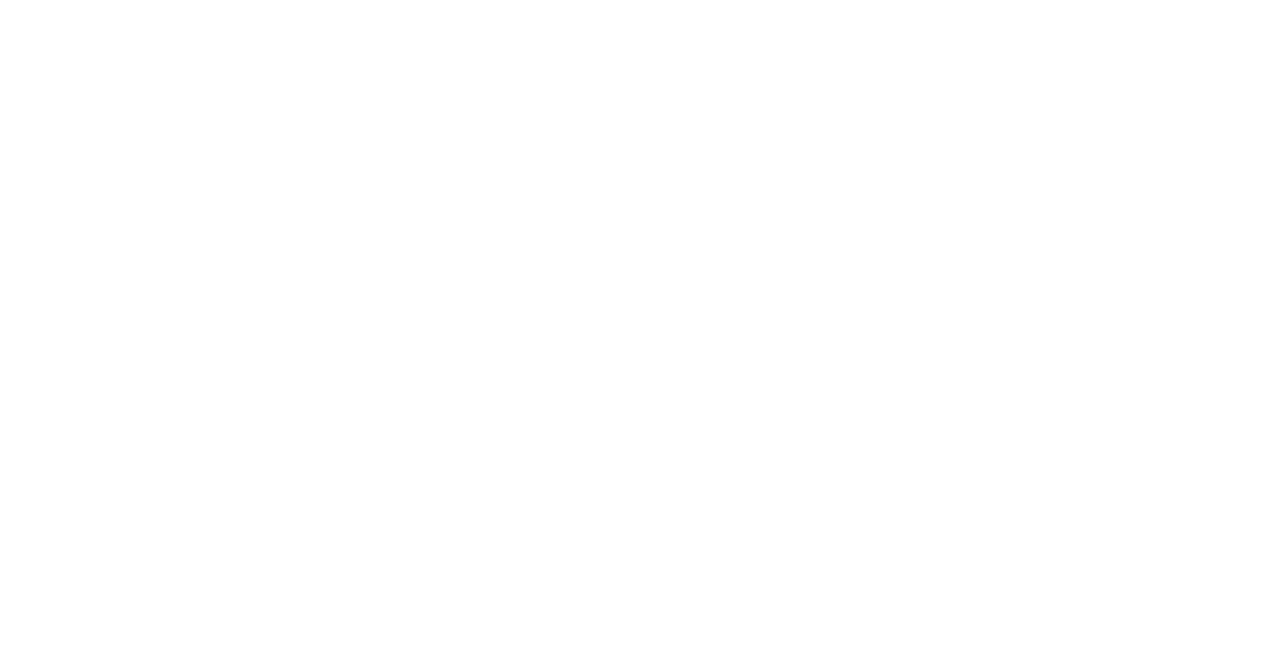
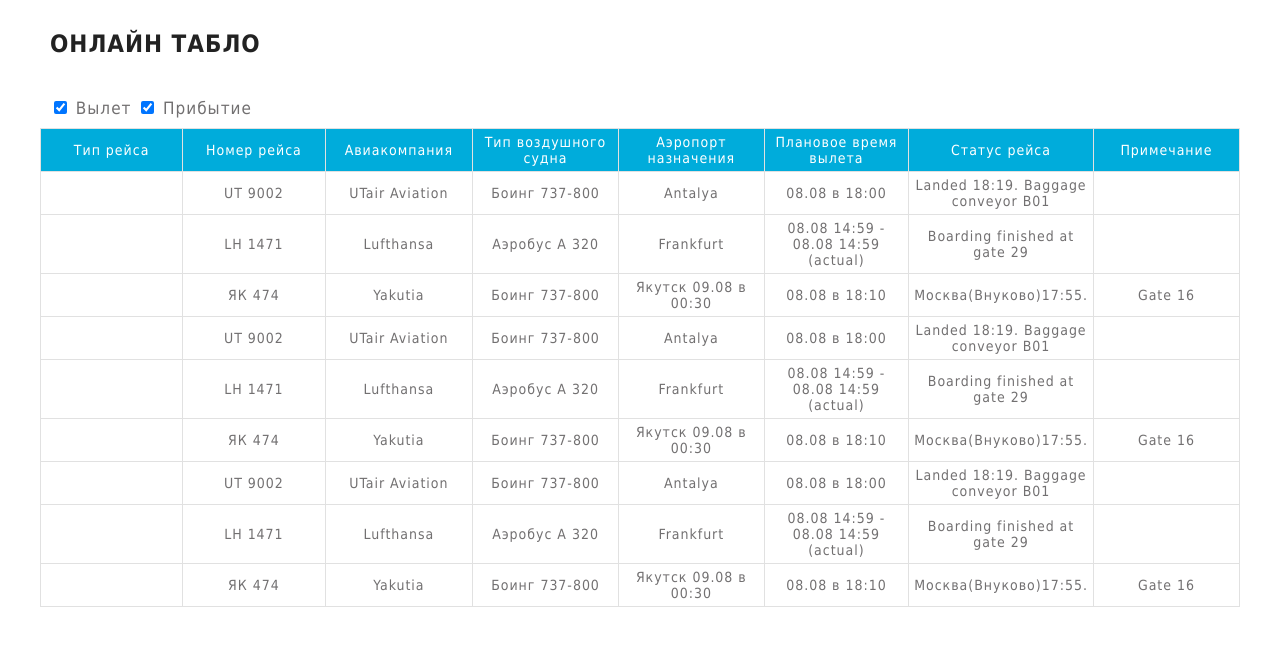
Before and after one commit to nadinTs/flight_info, a plain HTML site: page index.html in a window 1280 px wide. Drawn offline with Linux system fonts and the light colour scheme.

Commit message:
img, сверстана таблица

```diff
--- a/index.html
+++ b/index.html
@@ -3,8 +3,127 @@
 <head lang="en">
     <meta charset="UTF-8">
     <title></title>
+    <link href="style.css" rel="stylesheet">
 </head>
 <body>
+<div class="wrap">
+    <div class="title">Онлайн табло</div>
+
+    <form class="info_form">
+        <input type="checkbox" id="departure" checked>
+        <label for="departure">Вылет</label>
+        <input type="checkbox" id="arrival" checked>
+        <label for="arrival">Прибытие</label>
+    </form>
+    <div class="info">
+        <table class="info_table">
+            <thead class="table_head">
+            <tr>
+                <td class="table_item">Тип рейса</td>
+                <td class="table_item">Номер рейса</td>
+                <td class="table_item">Авиакомпания</td>
+                <td class="table_item">Тип воздушного судна</td>
+                <td class="table_item">Аэропорт назначения</td>
+                <td class="table_item">Плановое время вылета</td>
+                <td class="table_item">Статус рейса</td>
+                <td class="table_item">Примечание</td>
+            </tr>
+            </thead>
+            <tbody>
+            <tr class="table_item_row">
+                <td class="table_item"></td>
+                <td class="table_item">UT 9002</td>
+                <td class="table_item">UTair Aviation</td>
+                <td class="table_item">Боинг 737-800</td>
+                <td class="table_item">Antalya</td>
+                <td class="table_item"> 08.08 в 18:00</td>
+                <td class="table_item">Landed 18:19. Baggage conveyor В01</td>
+                <td class="table_item"></td>
+            </tr>
+            <tr class="table_item_row">
+                <td class="table_item"></td>
+                <td class="table_item">LH 1471</td>
+                <td class="table_item">Lufthansa</td>
+                <td class="table_item">Аэробус А 320</td>
+                <td class="table_item">Frankfurt</td>
+                <td class="table_item">08.08 14:59 - 08.08 14:59 (actual)</td>
+                <td class="table_item">Boarding finished at gate 29</td>
+                <td class="table_item"></td>
+            </tr>
+            <tr class="table_item_row">
+                <td class="table_item"></td>
+                <td class="table_item">ЯК 474</td>
+                <td class="table_item">Yakutia</td>
+                <td class="table_item">Боинг 737-800</td>
+                <td class="table_item">Якутск 09.08 в 00:30</td>
+                <td class="table_item">08.08 в 18:10</td>
+                <td class="table_item">Москва(Внуково)17:55.</td>
+                <td class="table_item">Gate 16</td>
+            </tr>
+            <tr class="table_item_row">
+                <td class="table_item"></td>
+                <td class="table_item">UT 9002</td>
+                <td class="table_item">UTair Aviation</td>
+                <td class="table_item">Боинг 737-800</td>
+                <td class="table_item">Antalya</td>
+                <td class="table_item"> 08.08 в 18:00</td>
+                <td class="table_item">Landed 18:19. Baggage conveyor В01</td>
+                <td class="table_item"></td>
+            </tr>
+            <tr class="table_item_row">
+                <td class="table_item"></td>
+                <td class="table_item">LH 1471</td>
+                <td class="table_item">Lufthansa</td>
+                <td class="table_item">Аэробус А 320</td>
+                <td class="table_item">Frankfurt</td>
+                <td class="table_item">08.08 14:59 - 08.08 14:59 (actual)</td>
+                <td class="table_item">Boarding finished at gate 29</td>
+                <td class="table_item"></td>
+            </tr>
+            <tr class="table_item_row">
+                <td class="table_item"></td>
+                <td class="table_item">ЯК 474</td>
+                <td class="table_item">Yakutia</td>
+                <td class="table_item">Боинг 737-800</td>
+                <td class="table_item">Якутск 09.08 в 00:30</td>
+                <td class="table_item">08.08 в 18:10</td>
+                <td class="table_item">Москва(Внуково)17:55.</td>
+                <td class="table_item">Gate 16</td>
+            </tr>
+            <tr class="table_item_row">
+                <td class="table_item"></td>
+                <td class="table_item">UT 9002</td>
+                <td class="table_item">UTair Aviation</td>
+                <td class="table_item">Боинг 737-800</td>
+                <td class="table_item">Antalya</td>
+                <td class="table_item"> 08.08 в 18:00</td>
+                <td class="table_item">Landed 18:19. Baggage conveyor В01</td>
+                <td class="table_item"></td>
+            </tr>
+            <tr class="table_item_row">
+                <td class="table_item"></td>
+                <td class="table_item">LH 1471</td>
+                <td class="table_item">Lufthansa</td>
+                <td class="table_item">Аэробус А 320</td>
+                <td class="table_item">Frankfurt</td>
+                <td class="table_item">08.08 14:59 - 08.08 14:59 (actual)</td>
+                <td class="table_item">Boarding finished at gate 29</td>
+                <td class="table_item"></td>
+            </tr>
+            <tr class="table_item_row">
+                <td class="table_item"></td>
+                <td class="table_item">ЯК 474</td>
+                <td class="table_item">Yakutia</td>
+                <td class="table_item">Боинг 737-800</td>
+                <td class="table_item">Якутск 09.08 в 00:30</td>
+                <td class="table_item">08.08 в 18:10</td>
+                <td class="table_item">Москва(Внуково)17:55.</td>
+                <td class="table_item">Gate 16</td>
+            </tr>
+            </tbody>
+        </table>
+    </div>
+</div>
 
 </body>
 </html>
--- /dev/null
+++ b/style.css
@@ -0,0 +1,93 @@
+body {
+    margin: 0;
+    padding: 0;
+    font-family: Tahoma;
+    font-size: 14px;
+    letter-spacing: 0.07em;
+
+
+}
+
+
+.wrap {
+    padding: 10px 0;
+    margin: 0 auto;
+    max-width: 1200px;
+}
+
+.title {
+    font-size: 24px;
+    font-weight: bold;
+    color: #222;
+    padding: 20px 10px 30px;
+    text-transform: uppercase;
+}
+
+/*.info {*/
+/*}*/
+
+.info_form {
+    color: #727071;
+    font-size: 17px;
+    padding: 10px;
+}
+
+.info_table {
+    overflow: hidden;
+    /*max-width: 1200px;*/
+    /*min-width: 900px;*/
+    text-align: center;
+    margin: 0 auto;
+    border-collapse: collapse;
+    color: #727071;
+}
+
+.table_head {
+    background-color: #00acdb;
+    color: #fff;
+}
+
+.table_item {
+    border: 1px solid #e1e1e1;
+    padding: 5px;
+    width: 12.5%;
+}
+
+/*.table_item_row:nth-child(2n) td{*/
+    /*background-color: #f8f8f8;*/
+/*}*/
+/*.table_item:hover,*/
+/*.table_item_row:nth-child(2n) td:hover{*/
+    /*background-color: #727071;*/
+/*}*/
+/*.column{*/
+    /*background-color: #727071;*/
+/*}*/
+
+body tbody tr:hover {
+    background-color: #ffffd0;
+}
+td, th {
+    padding: 10px;
+    position: relative;
+    outline: 0;
+}
+
+td:hover::after,
+thead th:not(:empty):hover::after,
+td:focus::after,
+thead th:not(:empty):focus::after {
+    content: '';
+    height: 10000px;
+    left: 0;
+    position: absolute;
+    top: -5000px;
+    width: 100%;
+    z-index: -1;
+}
+
+td:hover::after,
+th:hover::after {
+    background-color: #ffffd0;
+
+}
```
Also changed, not shown: img/Lufthansa.jpg (added), img/Orenburg Airlines.jpg (added), img/Turkish Airlines.jpg (added), img/Yakutia.jpg (added), img/icon-plane.png (added).
